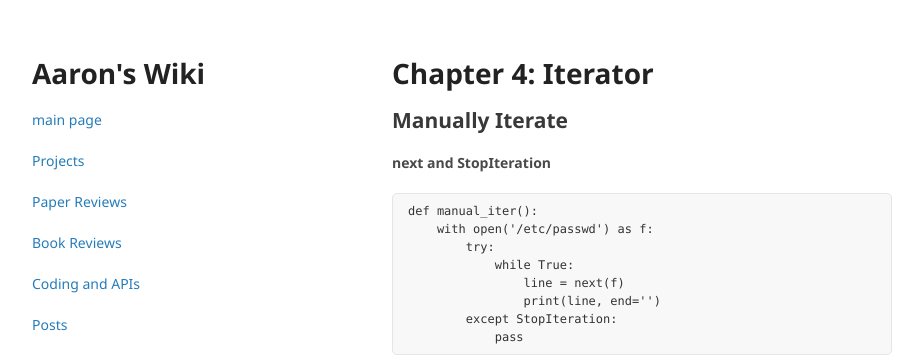
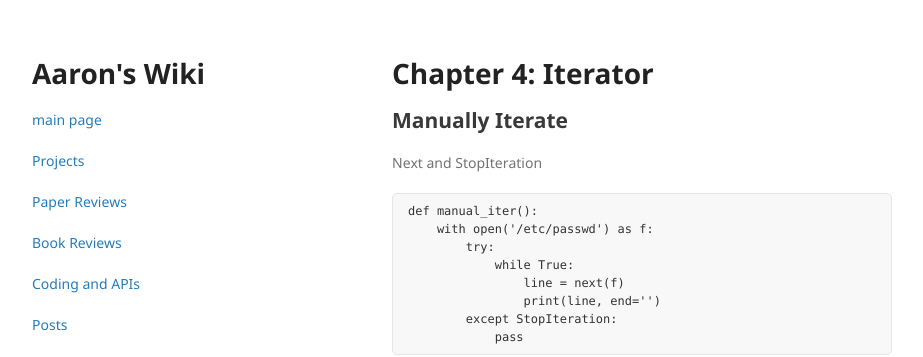
Before and after one commit to Aaron-Zhao123/blog, a Jekyll site: the page built from books/python_cookbook/chap4.md, in a window 1280 px wide and 900 px high. Shown: the top 357 px of the window, without its empty margins (178-1101 px from the left). Built offline with Jekyll 4.4.1, drawn with Linux system fonts in a browser that asks for light colours; our own code applies the rules of GitHub Pages for plain Markdown files.

````diff
--- a/books/python_cookbook/chap4.md
+++ b/books/python_cookbook/chap4.md
@@ -6,7 +6,7 @@ layout: default
 
 ## Manually Iterate
 
-#### next and StopIteration
+Next and StopIteration
 
 ```Python
 def manual_iter():
````
